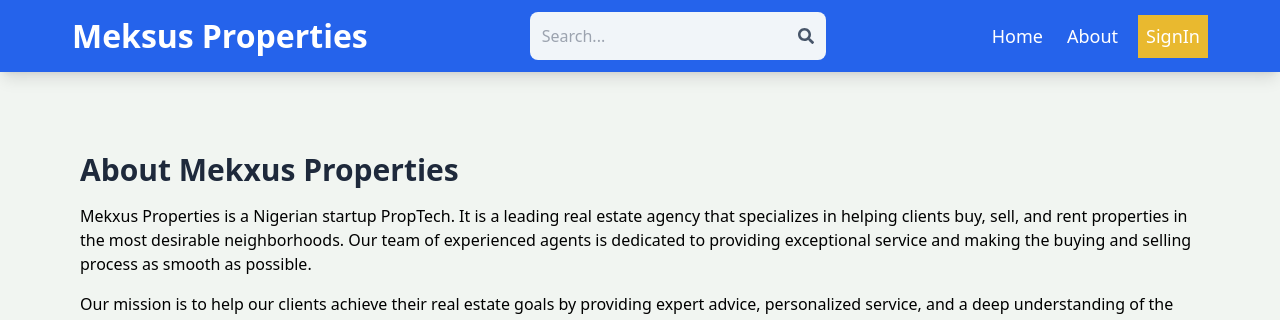
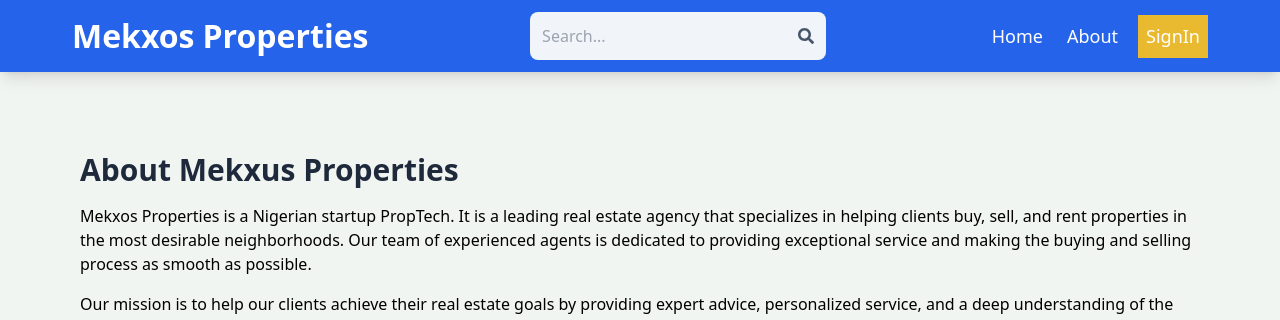
Before and after one commit to handy-codes/mekxus-properties, a React (Vite) app in the folder client/: page /about in a window 1280 px wide. Shown: the top 320 px of the page. Built offline with nearby package versions, Linux system fonts and the light colour scheme; no server answers.

Commit message:
more fixes

```diff
--- a/client/src/components/Header.jsx
+++ b/client/src/components/Header.jsx
@@ -27,7 +27,7 @@ export default function Header() {
       <div className='flex justify-between items-center max-w-6xl mx-auto p-2 gap-1'>
         <Link to='/'>
           <h1 className='font-bold gap-2 text-sm sm:text-xl flex flex-wrap'>
-            <span className='text-white font-bold text-[20px] sm:text-[32px]'>Meksus</span>
+            <span className='text-white font-bold text-[20px] sm:text-[32px]'>Mekxos</span>
             <span className='text-white font-bold text-[20px] sm:text-[32px]'> Properties</span>
           </h1>
         </Link>
--- a/client/src/pages/About.jsx
+++ b/client/src/pages/About.jsx
@@ -4,7 +4,7 @@ export default function About() {
   return (
     <div className='py-20 px-4 max-w-6xl mx-auto'>
       <h1 className='text-3xl font-bold mb-4 text-slate-800'>About Mekxus Properties</h1>
-      <p className='mb-4 text-black text-[16px]'>Mekxus Properties is a Nigerian startup PropTech. It is a leading real estate agency that specializes in helping clients buy, sell, and rent properties in the most desirable neighborhoods. Our team of experienced agents is dedicated to providing exceptional service and making the buying and selling process as smooth as possible.</p>
+      <p className='mb-4 text-black text-[16px]'>Mekxos Properties is a Nigerian startup PropTech. It is a leading real estate agency that specializes in helping clients buy, sell, and rent properties in the most desirable neighborhoods. Our team of experienced agents is dedicated to providing exceptional service and making the buying and selling process as smooth as possible.</p>
       <p className='mb-4 text-black text-[16px]'>
       Our mission is to help our clients achieve their real estate goals by providing expert advice, personalized service, and a deep understanding of the local market. Whether you are looking to buy, sell, or rent a property, we've got you covered - every step of the way.
       </p>
--- a/client/src/pages/Home.jsx
+++ b/client/src/pages/Home.jsx
@@ -55,7 +55,7 @@ export default function Home() {
           place with ease
         </h1>
         <div className='text-black text-xs sm:text-sm'>
-          <p className='text-[16px] text-justify'>Meksus is a Nigerian startup PropTech. The Web App is developed by the founder <a className='text-blue-700 font-bold underline' href="https://emekaowo-portfolio.netlify.app">Emeka Owo</a> to be a leading real estate company that specializes in helping clients buy, sell, and rent properties in the most desirable neighborhoods. Our team of experienced agents is dedicated to providing exceptional services and making the process of buying and selling properties as smooth as possible.</p>
+          <p className='text-[16px] text-justify'>Mekxos is a Nigerian startup PropTech. The Web App is developed by the founder <a className='text-blue-700 font-bold underline' href="https://emekaowo-portfolio.netlify.app">Emeka Owo</a> to be a leading real estate company that specializes in helping clients buy, sell, and rent properties in the most desirable neighborhoods. Our team of experienced agents is dedicated to providing exceptional services and making the process of buying and selling properties as smooth as possible.</p>
           <br />
           <p className='text-[16px] text-justify'>We have a wide range of properties for you to choose from. You can as well post your own property briefs. Simply sign in to your profile page with your google account or sign up with your email. Next, click on your profile icon above to upload a picture and update your profile. You can now click on Create Listing to create your own property briefs.
             Finally, when a client click on your brief, he can contact you as the Landlord/Agent and send you an enquiry email.
```
